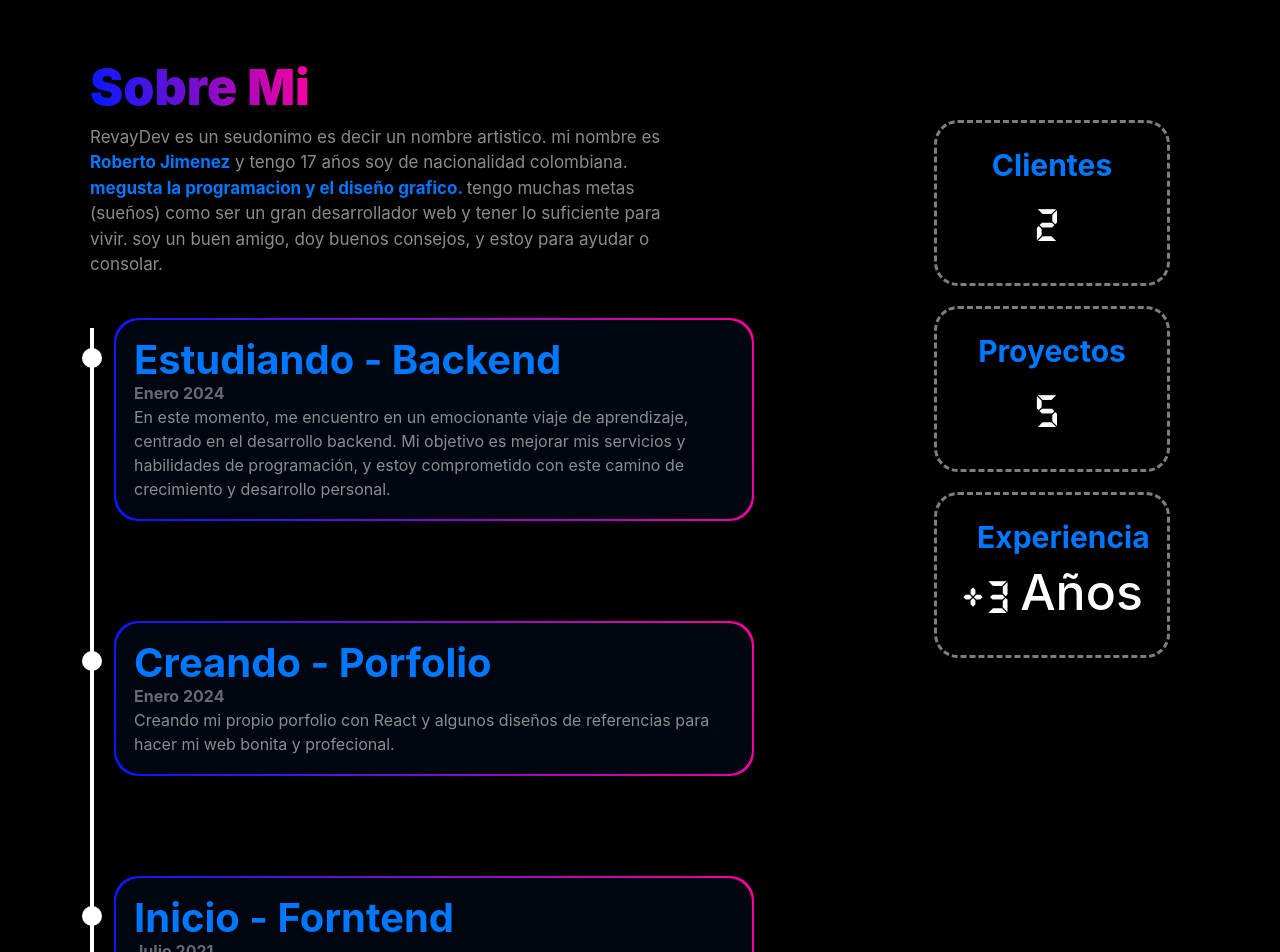
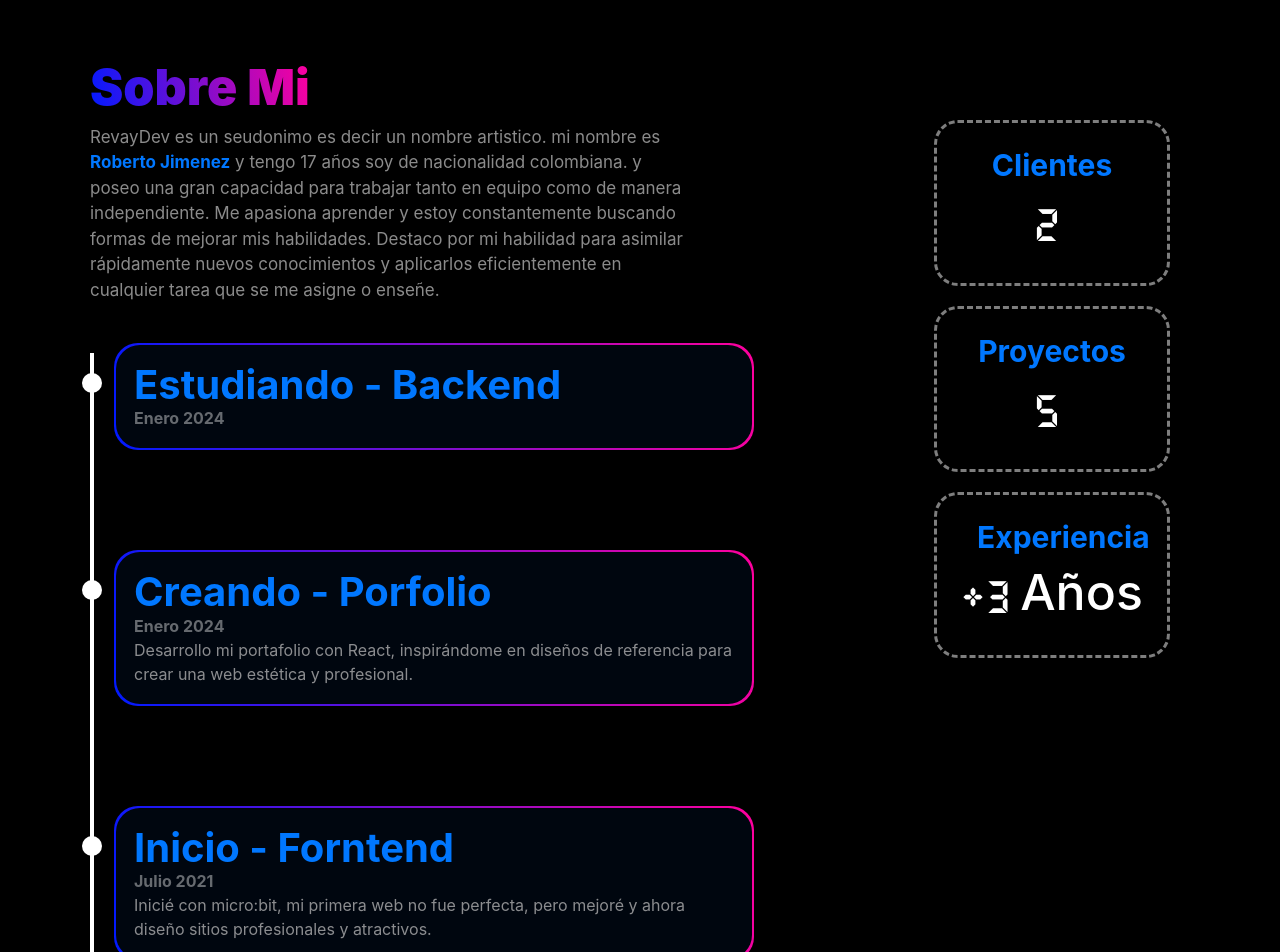
Before and after one commit to Revay3d/revaydev, a React (Vite) app: page /#/ in a window 1280 px wide. Shown: the part 700-1652 px from the top of the page. Built offline with nearby package versions, Linux system fonts and the light colour scheme; a web font is replaced by a local one.

Commit message:
inicio del porfolio con react la base ya esta lista

```diff
--- a/src/assets/pages/Inicio.jsx
+++ b/src/assets/pages/Inicio.jsx
@@ -24,7 +24,7 @@ export default function Inicio() {
           <p>
             Soy <samp className="text__name"> RevayDev</samp>
           </p>
-          <p className="text__job">Junior front end developer.</p>
+          <p className="text__job">Frontend Developer.</p>
           <div className="text__links">
           <a href="https://discord.com/users/1066481602403766313" target="_blank">  <i className="fa-brands fa-discord"></i> </a>
            <a href="https://www.youtube.com/channel/UCE7NWSOlaZ4IOXfIuBip_kQ" target="_blank"> <i className="fa-brands fa-youtube"></i> </a>
@@ -46,32 +46,28 @@ export default function Inicio() {
               RevayDev es un seudonimo es decir un nombre artistico. mi nombre
               es <span className="Resaltar">Roberto Jimenez</span> y tengo 17
               años soy de nacionalidad colombiana.
-              <span className="Resaltar">
-                {" "}
-                megusta la programacion y el diseño grafico.{" "}
-              </span>
-              tengo muchas metas (sueños) como ser un gran desarrollador web y
-              tener lo suficiente para vivir. soy un buen amigo, doy buenos
-              consejos, y estoy para ayudar o consolar.
+              y poseo una gran capacidad para trabajar tanto en equipo como de manera independiente. Me apasiona aprender y estoy constantemente buscando formas de mejorar mis habilidades. Destaco por mi habilidad para asimilar rápidamente nuevos conocimientos y aplicarlos eficientemente en cualquier tarea que se me asigne o enseñe.
+
+
             </p>
 
             <div className="historia">
               <Historia
                 titulo="Inicio - Forntend"
                 fecha="Julio 2021"
-                texto="Empeze a programar con bloques con micro:bit y luego cree una web fea pero ya luego aprendi un poco de diseño web."
+                texto="Inicié con micro:bit, mi primera web no fue perfecta, pero mejoré y ahora diseño sitios profesionales y atractivos."
               />
 
               <Historia
                 titulo="Creando - Porfolio"
                 fecha="Enero 2024"
-                texto="Creando mi propio porfolio con React y algunos diseños de referencias para hacer mi web bonita y profecional."
+                texto="Desarrollo mi portafolio con React, inspirándome en diseños de referencia para crear una web estética y profesional."
               />
 
               <Historia
                 titulo="Estudiando - Backend"
                 fecha="Enero 2024"
-                texto="En este momento, me encuentro en un emocionante viaje de aprendizaje, centrado en el desarrollo backend. Mi objetivo es mejorar mis servicios y habilidades de programación, y estoy comprometido con este camino de crecimiento y desarrollo personal. "
+                texto=""
               />
             </div>
           </div>
@@ -179,7 +175,7 @@ titulo="PROYECTOS"
               <img
                 className="proyecto__imagen"
                 src="img/card.webp"
-                alt="Card_contacto"
+                alt="Card_Contacto"
               />
 
               <div className="proyecto__lenguajes">
@@ -189,7 +185,7 @@ titulo="PROYECTOS"
             </div>
 
             <ProyectoCard
-              titulo="Card_contacto"
+              titulo="Card Contacto"
               descripcion="Código HTML y CSS para perfil personal con enlaces a redes sociales, ideal para principiantes.
 
 
@@ -213,8 +209,7 @@ titulo="EXTRAS"
 
 <article className="extra">
 
-  <SeccionExtra titulo="Lenguajes" descripcion="Estos son mis lenguajes favoritos y los que se usar. mas
-          adelante aprendere mas lenguajes de programacion." />
+  <SeccionExtra titulo="Herramientas" descripcion="Estos son mis lenguajes de programación y  frameworks favoritos y los que sé utilizar. Más adelante, aprenderé más lenguajes de programación o  frameworks." />
 
           <div className="conteniner_iconos">
 
@@ -271,13 +266,13 @@ titulo="EXTRAS"
 
      <article className="extra">
 
-     <SeccionExtra titulo="Consejos" descripcion="Quieres contactarme? si quieres que te cree un sitio web o si quieres que te promocione tus servicios o productos. puedes hacerlo por los siguientes medios disponibles." />
+     <SeccionExtra titulo="Consejos" descripcion="Estos son los lugares de aprendizaje que te recomiendo si estás interesado en aprender desarrollo web y herramientas útiles." />
 
      <div className="conteniner_cards">
 <ConsejosCart
 icono="graduation-cap"
 titulo="Aprendisajes"
-descripcion="Estos son los lugares de aprendisaje faciles y gratuitos con sertificados."
+descripcion="Estos son los lugares de aprendizaje fáciles y gratuitos que ofrecen certificados."
 texto_url1="FreecodeCamp"
 url1="https://www.freecodecamp.org/espanol/"
 texto_url2="Google Activate"
@@ -288,7 +283,7 @@ url2="https://skillshop.exceedlms.com/student/catalog/list?category_ids=7880&loc
 <ConsejosCart
 icono="toolbox"
 titulo="Herramientas"
-descripcion="Estas son las herramientas que uso para los icons y fuentes para mis webs."
+descripcion="Estas son las herramientas que utilizo para los íconos y fuentes en mis sitios web."
 texto_url1="Font Awesome"
 url1="https://fontawesome.com/"
 texto_url2="Google Fonts"
@@ -299,8 +294,7 @@ url2="https://fonts.google.com/"
 <ConsejosCart
 icono="code"
 titulo="Programas"
-descripcion="Estas son los programas que recomiendo para que trabajes
-comodamente."
+descripcion="Estas son las aplicaciones o programas útiles para trabajar cómodamente."
 texto_url1="Visual Code"
 url1="https://code.visualstudio.com/"
 texto_url2="Github"
@@ -308,13 +302,15 @@ url2="https://github.com/"
 
 />
 
+
+
      </div>
 
 
      </article>
 
      <article className="extra">
-     <SeccionExtra titulo="Contame" descripcion="Quieres contactarme? si quieres que te cree un sitio web o si quieres que te promocione tus servicios o productos. puedes hacerlo por los siguientes medios disponibles." />
+     <SeccionExtra titulo="Contáctame" descripcion="¿Quieres contactarme? Si deseas que cree un sitio web para ti o si estás interesado en que promocione tus servicios o productos, puedes hacerlo a través de los siguientes medios disponibles." />
 
 
 
--- a/src/assets/stylesheets/App.scss
+++ b/src/assets/stylesheets/App.scss
@@ -866,6 +866,17 @@ background-color: #ffffff;
 }
 
 @media (max-width: 700px){
+  .conteiner__titulo {
+ margin-left: 0;
+
+
+  }
+
+  .conteiner__texto {
+    font-size: 17px;
+    margin-left: 0;
+
+  }
 
   .titulo{
     font-size: 50px;
--- a/src/assets/stylesheets/index.css
+++ b/src/assets/stylesheets/index.css
@@ -18,7 +18,7 @@
   -moz-osx-font-smoothing: grayscale;
   overflow-x: hidden;
   --fondo: rgb(0, 0, 0);
-  --fondo_nav:  rgba(0, 0, 0, 0.342);
+  --fondo_nav:  rgba(0, 0, 0, 0.295);
   --mini_letra: rgba(202, 202, 202, 0.692);
   --fondo_costraste: rgb(0, 6, 15);
   --color_secundario: rgb(206, 45, 255);
```
